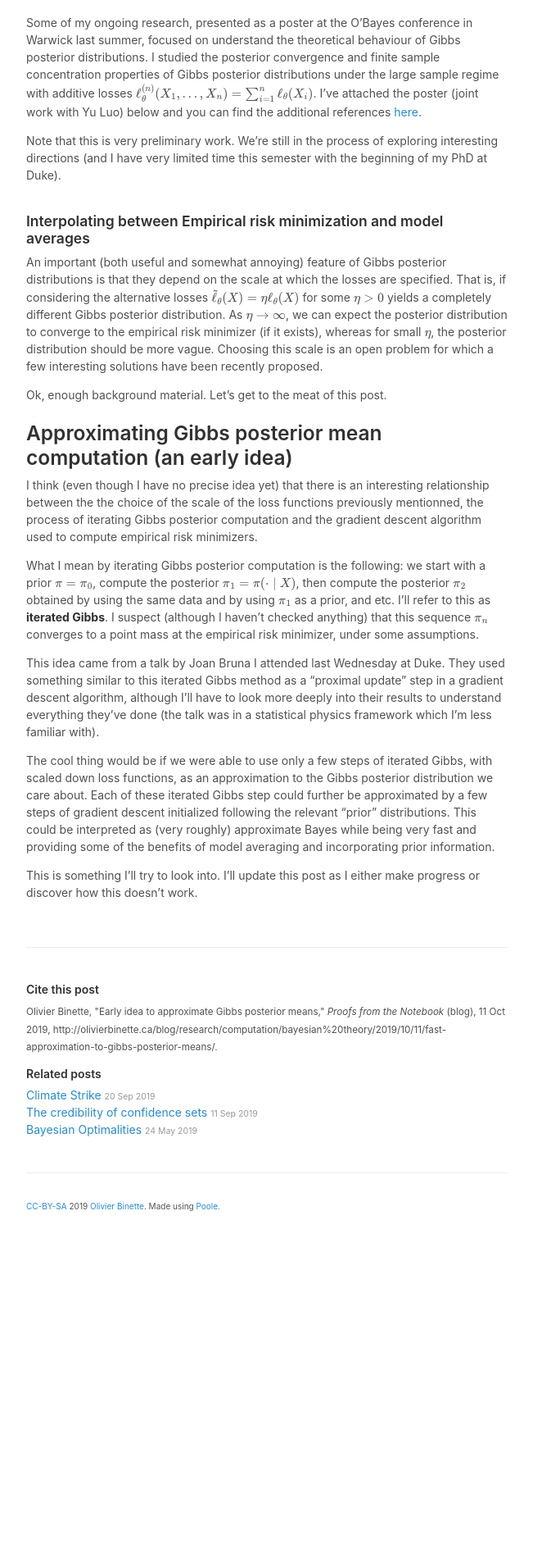
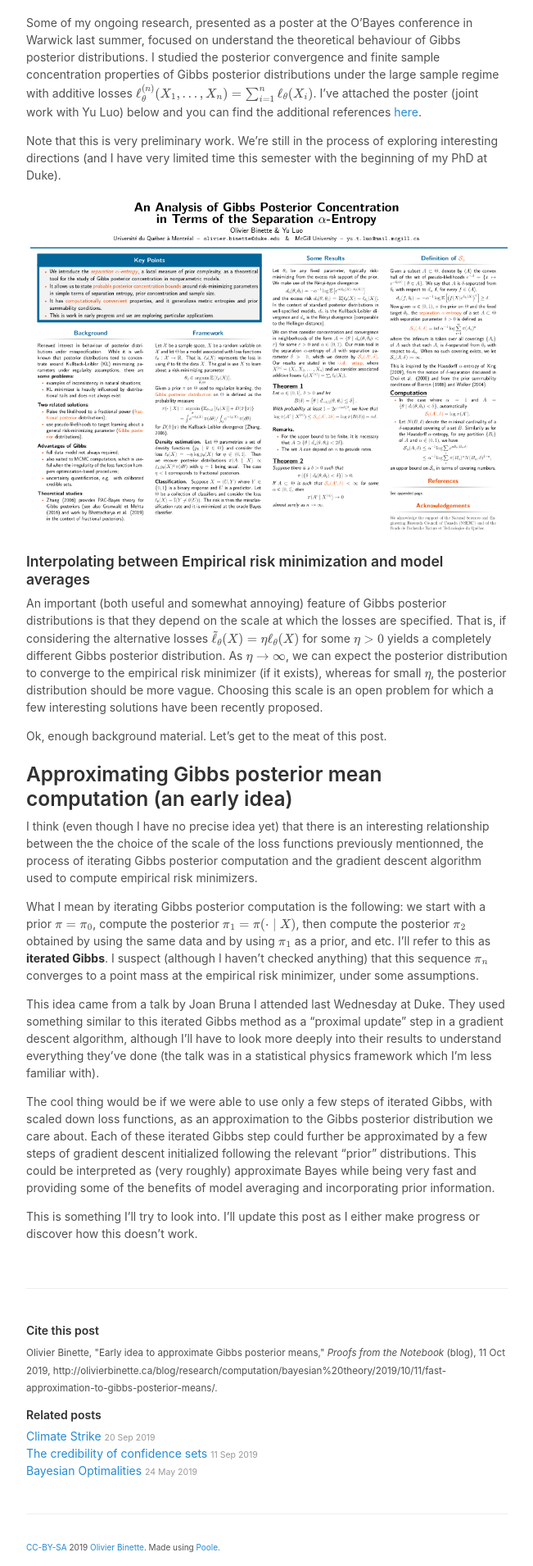
Before and after one commit to OlivierBinette/blog, a Jekyll site: the page built from _posts/2019-10-11-fast-approximation-to-gibbs-posterior-means.md, in a window 1280 px wide. Shown: the part 1023-2933 px from the top of the page at 82% size, without its empty margins (314-965 px from the left). Built offline with Jekyll 4.4.1, drawn with Linux system fonts in a browser that asks for light colours; nearby versions of some CDN libraries; formulas are drawn with MathJax 3; before the commit the page ends 2517 px from its top, so only the background shows below that.

Commit message:
Update 2019-10-11-fast-approximation-to-gibbs-posterior-means.md

```diff
--- a/_posts/2019-10-11-fast-approximation-to-gibbs-posterior-means.md
+++ b/_posts/2019-10-11-fast-approximation-to-gibbs-posterior-means.md
@@ -41,11 +41,11 @@ $$
 $$
 then $c(\theta) = \left(\int e^{-l_\theta(x_1)} \, dx_1\right)^n$. This data-dependent prior, tilting $\pi$ by the function $c(\theta)^n$, is what allows Gibbs learning to target general risk-minimizing parameters rather than likelihood Kullback-Leibler minimizers.
 
-Some of my ongoing research, presented as a poster at the O'Bayes conference in Warwick last summer, focused on understand the theoretical behaviour of Gibbs posterior distributions. I studied the posterior convergence and finite sample concentration properties of Gibbs posterior distributions under the large sample regime with additive losses $\ell_\theta^{(n)}(X_1, \dots, X_n) = \sum_{i=1}^n\ell_\theta(X_i)$. I've attached the poster (joint work with Yu Luo) below and you can find the additional references [here](../blog/media/2019-10-11/references.pdf).
+Some of my ongoing research, presented as a poster at the O'Bayes conference in Warwick last summer, focused on understand the theoretical behaviour of Gibbs posterior distributions. I studied the posterior convergence and finite sample concentration properties of Gibbs posterior distributions under the large sample regime with additive losses $\ell_\theta^{(n)}(X_1, \dots, X_n) = \sum_{i=1}^n\ell_\theta(X_i)$. I've attached the poster (joint work with Yu Luo) below and you can find the additional references [here](http://olivierbinette.ca/blog/media/2019-10-11/references.pdf).
 
 Note that this is very preliminary work. We're still in the process of exploring interesting directions (and I have very limited time this semester with the beginning of my PhD at Duke).
 
-![](../media/2019-10-11/poster.png)
+![](http://olivierbinette.ca/blog/media/2019-10-11/poster.png)
 
 
 
```
